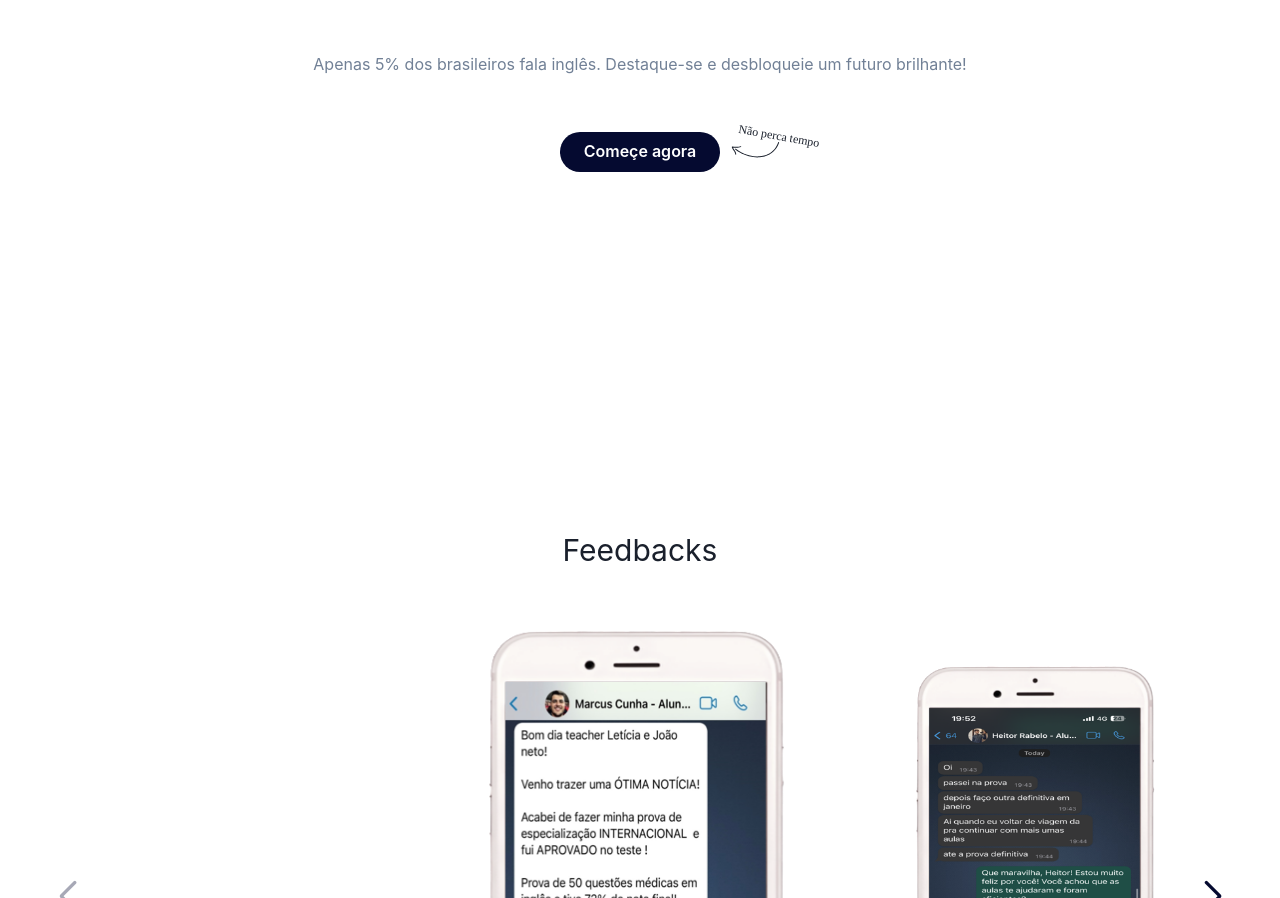
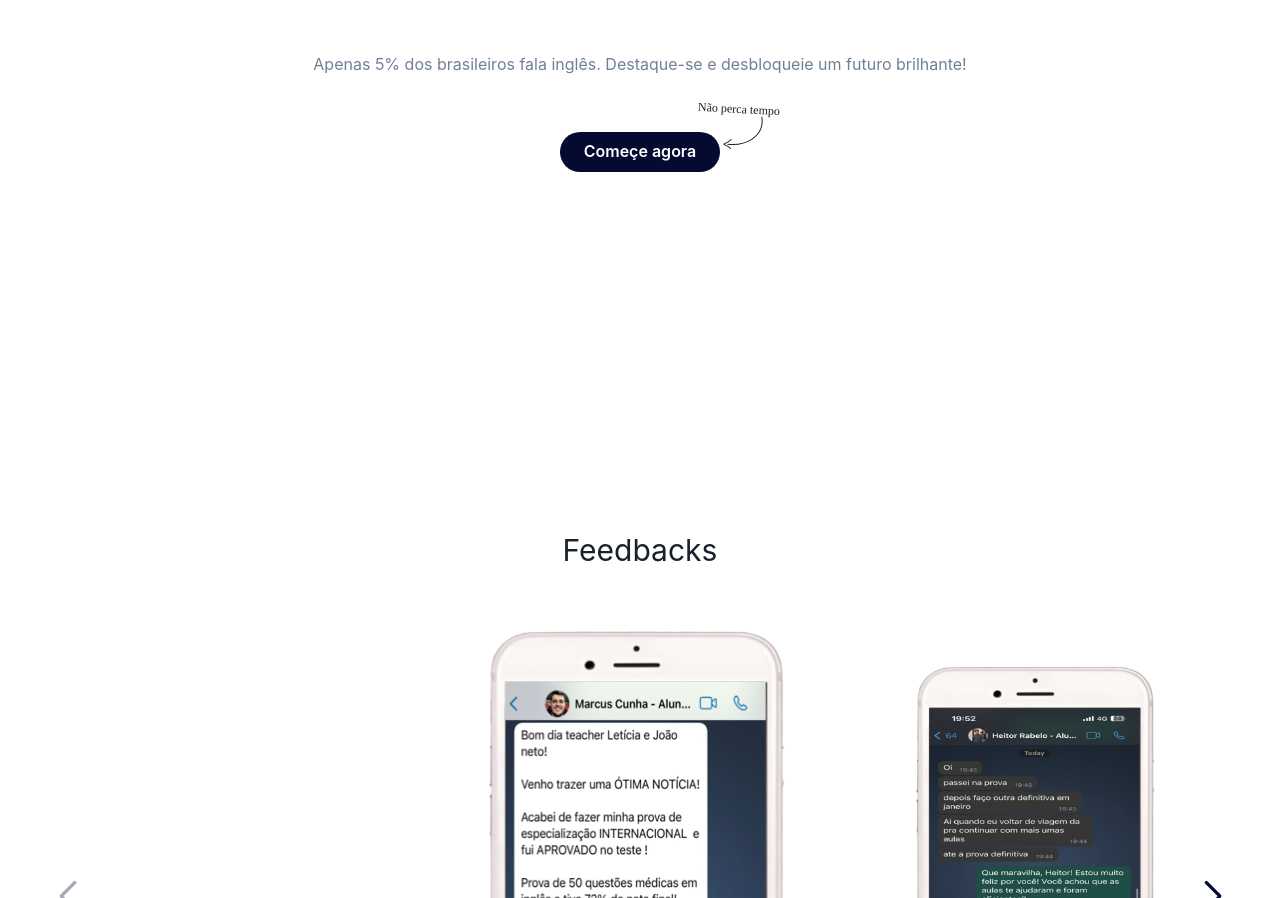
Before and after one commit to FelipeRodrigues07/web-UnlockingEnglish, a Next.js app: page /metodologia in a window 1280 px wide. Shown: the part 863-1761 px from the top of the page. Built offline with nearby package versions, Linux system fonts and the light colour scheme.

Commit message:
added update on slide component

```diff
--- a/src/components/Slide.tsx
+++ b/src/components/Slide.tsx
@@ -48,8 +48,24 @@ const StyledSwiper = styled(Swiper)`
    }
 
    .swiper-slide-active {
-       transform: scale(1.3); /* Ajuste o valor de scale conforme necessário */
-   }
+    transform: scale(${() => {
+      if (typeof window !== "undefined") {
+        if (window.matchMedia("(max-width: 768px)").matches) {
+          // Se a tela for menor que 768px (dispositivos móveis)
+          return "1.1";
+        } else if (window.matchMedia("(min-width: 769px) and (max-width: 1024px)").matches) {
+          // Se a tela estiver entre 769px e 1024px (tablets)
+          return "1.2";
+        } else {
+          // Se a tela for maior que 1024px (notebooks e desktops)
+          return "1.3";
+        }
+      } else {
+        // Valor padrão para renderização do lado do servidor
+        return "1.0";
+      }
+    }});
+  }
    .swiper-pagination {
        text-align: center;
    }
--- a/src/pages/metodologia.tsx
+++ b/src/pages/metodologia.tsx
@@ -85,16 +85,17 @@ function Metodologias() {
                 color={isDark ? "gray.300" : "gray.800"}
                 w={71}
                 position={"absolute"}
-                right={-71}
-                top={"10px"}
+                right={-61}
+                top={"-5px"}
+                transform={"rotate(-30deg)"}
               />
               <Text
                 fontSize="12px"
                 fontFamily={"Caveat"}
                 position={"absolute"}
-                right={"-100px"}
-                top={"-5px"}
-                transform={"rotate(10deg)"}
+                right={"-60px"}
+                top={"-32px"}
+                transform={"rotate(3deg)"}
               >
                 Não perca tempo
               </Text>
```
